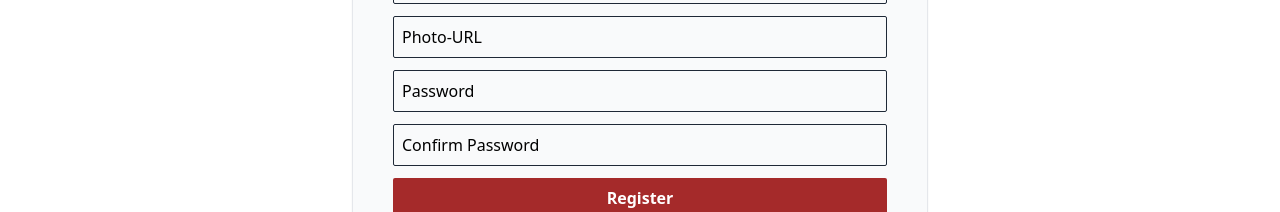
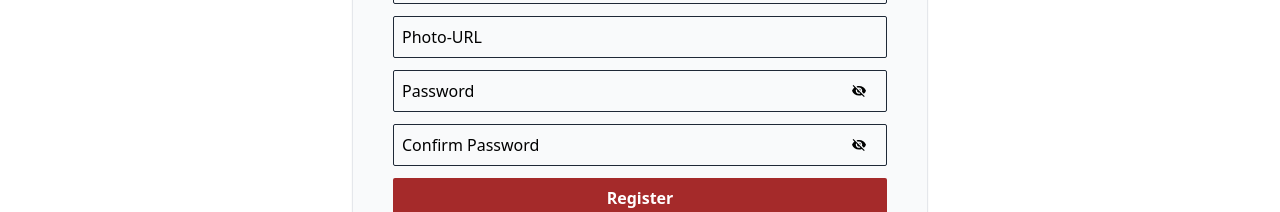
Before and after one commit to mahfuzHasan2003/Discount-PRO, a React (Vite) app: page /auth/register in a window 1280 px wide. Shown: the part 588-800 px from the top of the page. Built offline with nearby package versions, Linux system fonts and the light colour scheme; no server answers; a web font is replaced by a local one.

Commit message:
added password show hide toggling feature

```diff
--- a/src/components/Login.jsx
+++ b/src/components/Login.jsx
@@ -4,6 +4,8 @@ import googleLogo from "../assets/google.png";
 import "./Divider.css";
 import { useContext, useRef, useState } from "react";
 import { AuthContext } from "../provider/AuthDataProvider";
+import { FaRegEye } from "react-icons/fa";
+import { IoMdEye, IoMdEyeOff } from "react-icons/io";
 
 const Login = () => {
    const [error, setError] = useState(null);
@@ -15,6 +17,7 @@ const Login = () => {
    } = useContext(AuthContext);
    const { state } = useLocation();
    const emailRef = useRef();
+   const [showPass, setShowPass] = useState(false);
 
    const userDestination = state || "/";
    const navigate = useNavigate();
@@ -49,7 +52,7 @@ const Login = () => {
          <h2 className='text-2xl md:text-3xl font-bold text-center mb-10 rounded-sm'>
             Login
          </h2>
-         <form className='space-y-3' onSubmit={handleLogin}>
+         <form className='space-y-3 relative' onSubmit={handleLogin}>
             <input
                type='email'
                name='email'
@@ -57,12 +60,25 @@ const Login = () => {
                className='bg-transparent placeholder-inherit border border-gray-800 w-full p-2 rounded-sm outline-brown'
                ref={emailRef}
             />
-            <input
-               type='password'
-               name='password'
-               placeholder='Password'
-               className='bg-transparent placeholder-inherit border border-gray-800 w-full p-2 rounded-sm outline-brown'
-            />
+            <div className='relative'>
+               <input
+                  type={showPass ? "text" : "password"}
+                  name='password'
+                  placeholder='Password'
+                  className='bg-transparent placeholder-inherit border border-gray-800 w-full p-2 rounded-sm outline-brown'
+               />
+               {showPass ? (
+                  <IoMdEye
+                     className='absolute right-5 top-1/2 -translate-y-1/2 cursor-pointer'
+                     onClick={() => setShowPass((prev) => !prev)}
+                  />
+               ) : (
+                  <IoMdEyeOff
+                     className='absolute right-5 top-1/2 -translate-y-1/2 cursor-pointer'
+                     onClick={() => setShowPass((prev) => !prev)}
+                  />
+               )}
+            </div>
             <p className='text-right text-blue-700 underline font-medium'>
                <Link
                   to='/reset-password'
--- a/src/components/Register.jsx
+++ b/src/components/Register.jsx
@@ -4,6 +4,7 @@ import googleLogo from "../assets/google.png";
 import { Link, useNavigate } from "react-router-dom";
 import { useContext, useState } from "react";
 import { AuthContext } from "../provider/AuthDataProvider";
+import { IoMdEye, IoMdEyeOff } from "react-icons/io";
 
 const Register = () => {
    const {
@@ -18,6 +19,8 @@ const Register = () => {
    const navigate = useNavigate();
 
    const [error, setError] = useState(null);
+   const [showPass, setShowPass] = useState(false);
+   const [showConPass, setShowConPass] = useState(false);
 
    const handleRegister = (e) => {
       e.preventDefault();
@@ -69,7 +72,7 @@ const Register = () => {
          <h2 className='text-2xl md:text-3xl font-bold text-center mb-10 rounded-sm'>
             Register
          </h2>
-         <form className='space-y-3' onSubmit={handleRegister}>
+         <form className='space-y-3 relative' onSubmit={handleRegister}>
             <input
                type='text'
                name='name'
@@ -88,18 +91,44 @@ const Register = () => {
                placeholder='Photo-URL'
                className='bg-transparent placeholder-inherit border border-gray-800 w-full p-2 rounded-sm outline-brown'
             />
+            <div className='relative'>
                <input
-               type='password'
+                  type={showPass ? "text" : "password"}
                   name='password'
                   placeholder='Password'
                   className='bg-transparent placeholder-inherit border border-gray-800 w-full p-2 rounded-sm outline-brown'
                />
+               {showPass ? (
+                  <IoMdEye
+                     className='absolute right-5 top-1/2 -translate-y-1/2 cursor-pointer'
+                     onClick={() => setShowPass((prev) => !prev)}
+                  />
+               ) : (
+                  <IoMdEyeOff
+                     className='absolute right-5 top-1/2 -translate-y-1/2 cursor-pointer'
+                     onClick={() => setShowPass((prev) => !prev)}
+                  />
+               )}
+            </div>
+            <div className='relative'>
                <input
-               type='password'
+                  type={showConPass ? "text" : "password"}
                   name='confirmPassword'
                   placeholder='Confirm Password'
                   className='bg-transparent placeholder-inherit border border-gray-800 w-full p-2 rounded-sm outline-brown'
                />
+               {showConPass ? (
+                  <IoMdEye
+                     className='absolute right-5 top-1/2 -translate-y-1/2 cursor-pointer'
+                     onClick={() => setShowConPass((prev) => !prev)}
+                  />
+               ) : (
+                  <IoMdEyeOff
+                     className='absolute right-5 top-1/2 -translate-y-1/2 cursor-pointer'
+                     onClick={() => setShowConPass((prev) => !prev)}
+                  />
+               )}
+            </div>
             <input
                type='submit'
                name='submit'
--- a/src/routes/routes.jsx
+++ b/src/routes/routes.jsx
@@ -24,6 +24,8 @@ const routes = createBrowserRouter([
             path: "/brands",
             element: <Brands />,
          },
+      ],
+   },
    {
       path: "/brand/:id",
       element: (
@@ -31,8 +33,6 @@ const routes = createBrowserRouter([
             <BrandDetails />
          </PrivateRoute>
       ),
-         },
-      ],
    },
    {
       path: "/auth",
```
Lines whose indentation alone changed are shown as unchanged.
